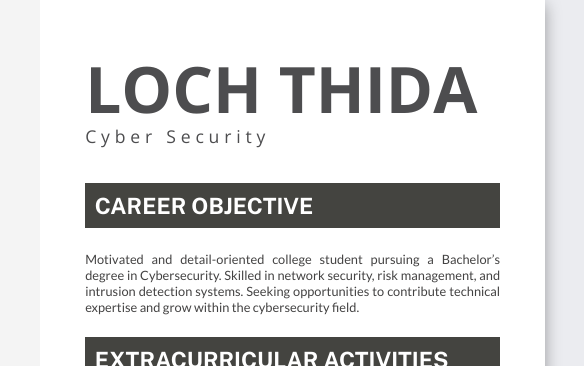
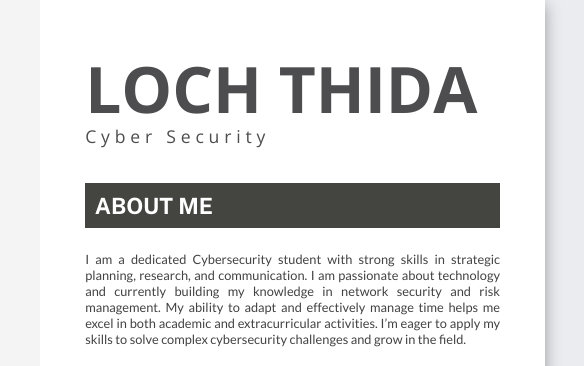
Before and after one commit to thidaa3321/CV, a plain HTML site: page index.html in a window 1280 px wide. Shown: the top 366 px of the page, 492-1076 px from the left. Drawn offline with nearby package versions, Linux system fonts and the light colour scheme.

Commit message:
finalized

```diff
--- a/index.html
+++ b/index.html
@@ -110,9 +110,9 @@
             </div>
 
             <div class="work-container ">
-                <h2 class="title text-left">Career Objective</h2>
+                <h2 class="title text-left">About Me</h2>
                 <div class="work">
-                    <p class="work-text">Motivated and detail-oriented college student pursuing a Bachelor’s degree in Cybersecurity. Skilled in network security, risk management, and intrusion detection systems. Seeking opportunities to contribute technical expertise and grow within the cybersecurity field.</p>
+                    <p class="work-text">I am a dedicated Cybersecurity student with strong skills in strategic planning, research, and communication. I am passionate about technology and currently building my knowledge in network security and risk management. My ability to adapt and effectively manage time helps me excel in both academic and extracurricular activities. I’m eager to apply my skills to solve complex cybersecurity challenges and grow in the field.</p>
                 </div>
             </div>
 
```
